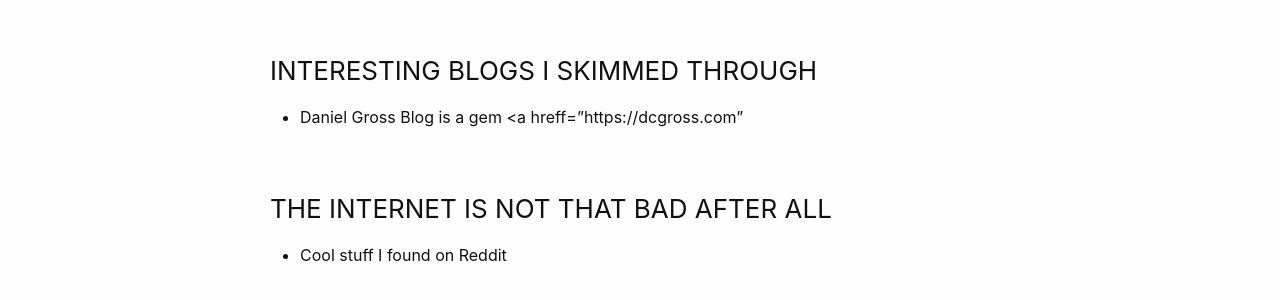
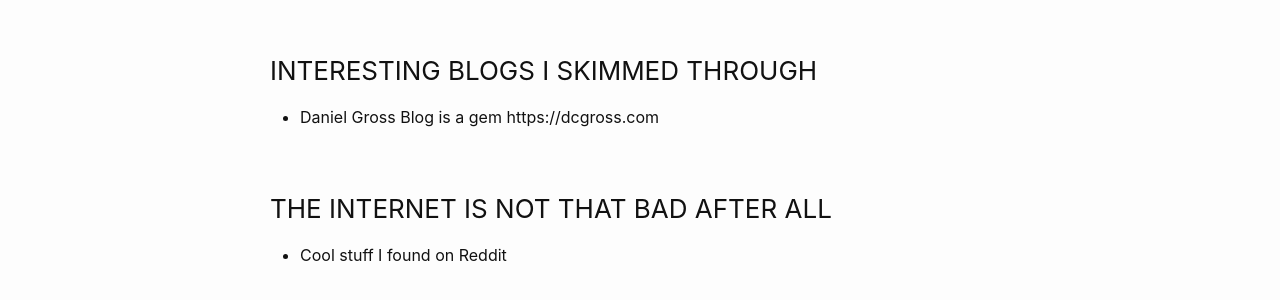
Before and after one commit to KariukiBrian/kariukibrian.github.io, a Jekyll site: the page built from History.markdown, in a window 1280 px wide. Shown: the part 707-1007 px from the top of the page. Built offline with Jekyll 4.4.1, drawn with Linux system fonts in a browser that asks for light colours; our own code applies the rules of GitHub Pages for plain Markdown files.

Commit message:
Update History.markdown

```diff
--- a/History.markdown
+++ b/History.markdown
@@ -18,7 +18,7 @@
 
 ### INTERESTING BLOGS I SKIMMED THROUGH
 
-  * Daniel Gross Blog is a gem <a hreff="https://dcgross.com"<a/>
+  * Daniel Gross Blog is a gem https://dcgross.com
 
 ### THE INTERNET IS NOT THAT BAD AFTER ALL
 
```
